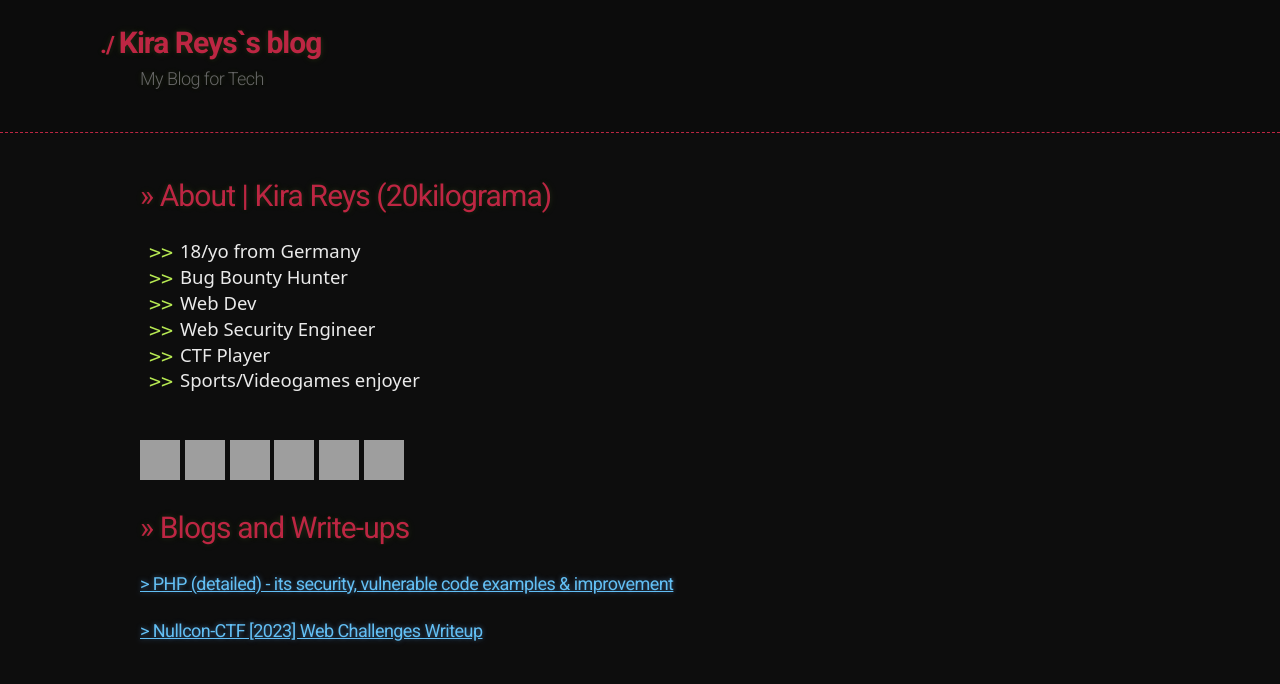
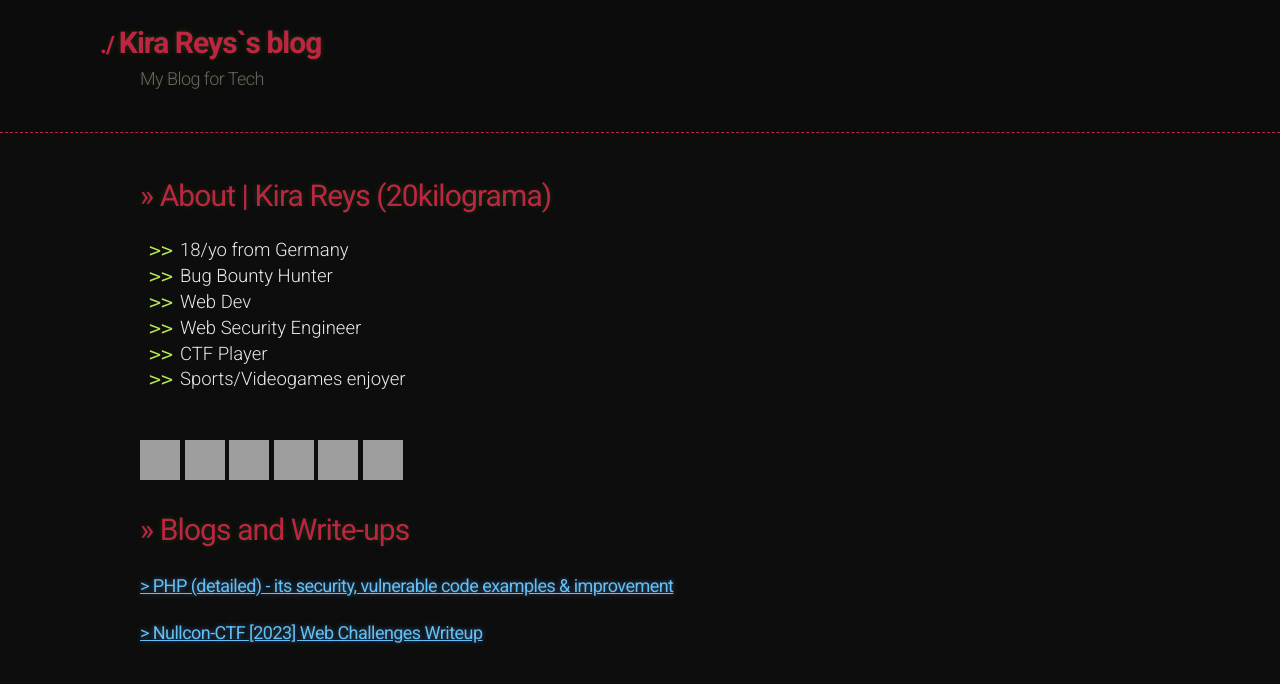
Before and after one commit to 20kilograma/blog, a Jekyll site: the page built from index.md, in a window 1280 px wide. Shown: the top 684 px of the page. Built offline with Jekyll 4.4.1, drawn with Linux system fonts in a browser that asks for light colours; some web fonts are replaced; our own code applies the rules of GitHub Pages for plain Markdown files; grey boxes are pictures that could not be loaded.

Commit message:
Update jekyll-theme-hacker.scss

```diff
--- a/_sass/jekyll-theme-hacker.scss
+++ b/_sass/jekyll-theme-hacker.scss
@@ -21,7 +21,8 @@ body {
   color: $body-foreground;
   font-size: 18.5px;
   line-height: 1.5;
-  font-family: system-ui;
+  font-family: "Roboto", sans-serif;
+  font-weight: 300;
 }
 
 /* General & 'Reset' Stuff */
```
